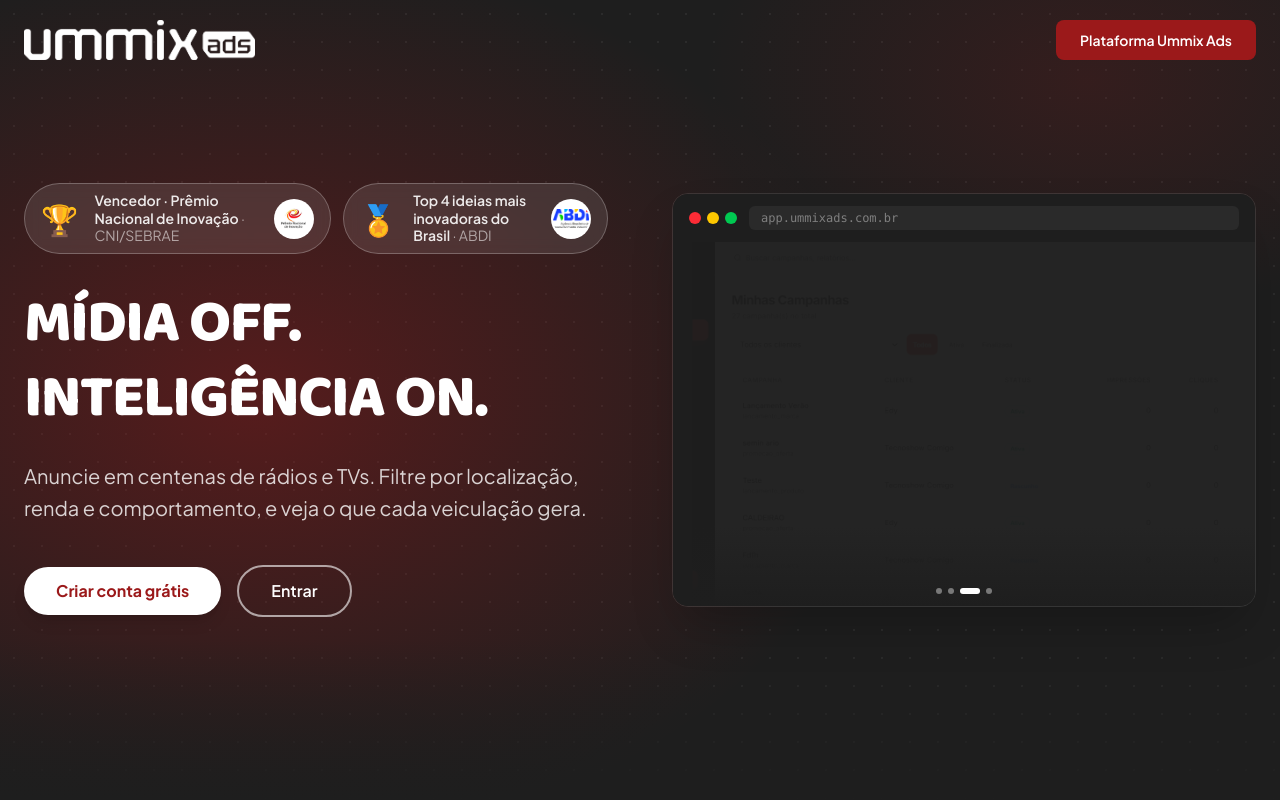
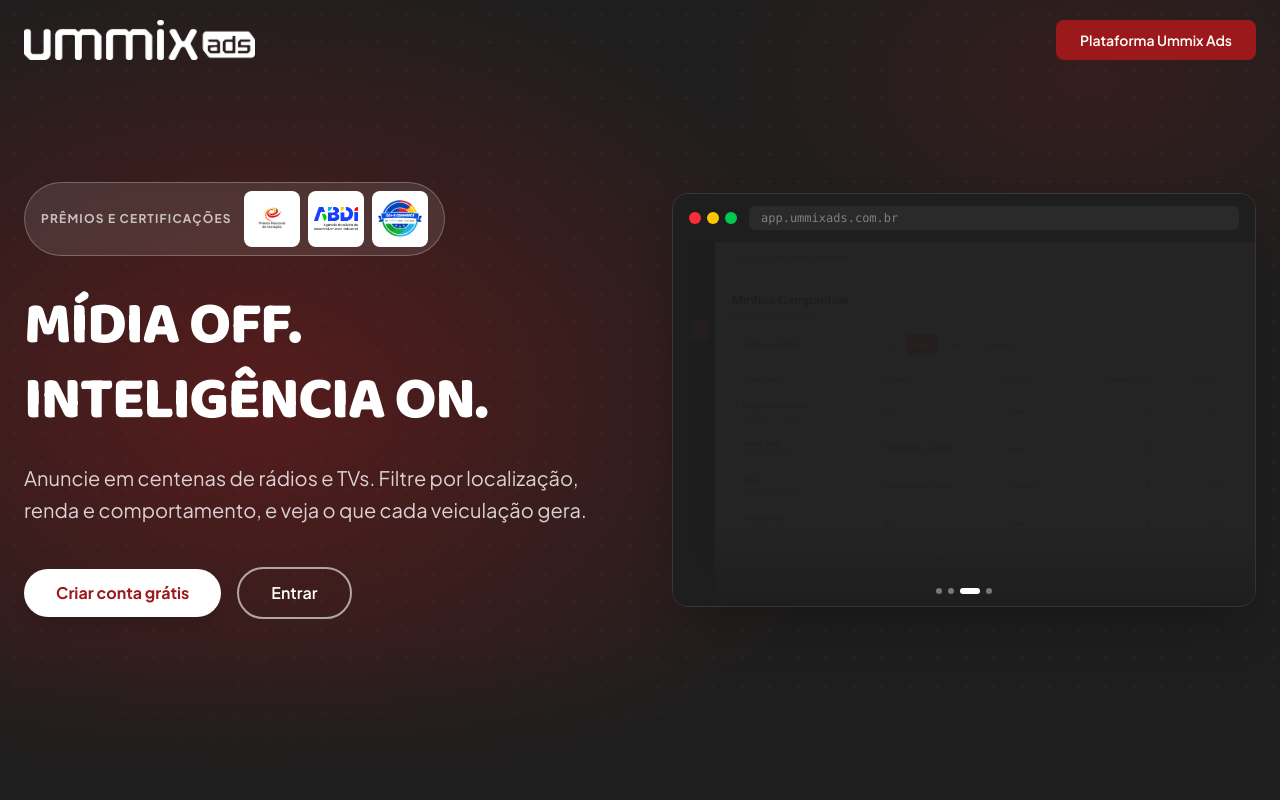
Before and after one commit to Arynelson/Ummix_landing, a React (Vite) app: page / in a window 1280 px wide. Shown: the top 800 px of the page. Built offline with nearby package versions, Linux system fonts and the light colour scheme.

Commit message:
Consolidate Hero award badges into a single Prêmios e Certificações card

```diff
--- a/src/components/Hero.jsx
+++ b/src/components/Hero.jsx
@@ -1,6 +1,79 @@
+import { useState } from 'react'
 import { motion } from 'framer-motion'
 import BrowserFrame from './BrowserFrame'
 import { PLATFORM_SIGNUP, PLATFORM_LOGIN } from '../constants/urls'
+
+const AWARDS = [
+  {
+    id: 'cni',
+    src: '/assets/cni_premio_inovacao.jpg',
+    alt: 'Prêmio Nacional de Inovação',
+    label: 'Vencedor · Prêmio Nacional de Inovação · CNI/SEBRAE',
+    href: 'https://www.premiodeinovacao.com.br/vencedores/',
+  },
+  {
+    id: 'abdi',
+    src: '/assets/Logo_ABDI_Principal .png',
+    alt: 'ABDI - Desafio Nacional de Inovação',
+    label: 'Top 4 ideias mais inovadoras do Brasil · ABDI',
+    href: 'https://curicaca.abdi.com.br/',
+  },
+  {
+    id: 'go-ecommerce',
+    src: '/assets/Selo_GO+E-commerce.png',
+    alt: 'Certificação GO E-commerce',
+    label: 'Certificação GO E-commerce',
+    href: 'https://comunicacao.ielgoias.com.br/go-ecommerce',
+  },
+]
+
+function AwardsCard() {
+  const [activeId, setActiveId] = useState(null)
+
+  const handleLogoClick = (e, award) => {
+    // On touch devices there's no hover, so the first tap only reveals
+    // the tooltip; a second tap on an already-active logo navigates.
+    if (activeId !== award.id) {
+      e.preventDefault()
+      setActiveId(award.id)
+    }
+  }
+
+  return (
+    <div className="inline-flex items-center gap-3 bg-white/10 backdrop-blur border border-white/25 rounded-full px-4 py-2">
+      <span className="text-[10px] md:text-xs font-bold tracking-widest uppercase text-white/70 whitespace-nowrap">
+        Prêmios e Certificações
+      </span>
+      <div className="flex items-center gap-2">
+        {AWARDS.map((award) => (
+          <div key={award.id} className="relative">
+            {activeId === award.id && (
+              <div className="absolute bottom-full left-1/2 -translate-x-1/2 mb-2 w-max max-w-[220px] px-3 py-2 rounded-lg bg-ummix-dark border border-white/15 text-[11px] leading-snug text-white text-center shadow-lg pointer-events-none z-20">
+                {award.label}
+                <div className="absolute top-full left-1/2 -translate-x-1/2 w-2 h-2 bg-ummix-dark border-r border-b border-white/15 rotate-45 -mt-1" />
+              </div>
+            )}
+            <a
+              href={award.href}
+              target="_blank"
+              rel="noopener noreferrer"
+              onMouseEnter={() => setActiveId(award.id)}
+              onMouseLeave={() => setActiveId((current) => (current === award.id ? null : current))}
+              onClick={(e) => handleLogoClick(e, award)}
+              className="flex items-center justify-center w-10 h-10 md:w-14 md:h-14 rounded-lg bg-white p-1.5 transition-transform hover:scale-105 cursor-pointer"
+            >
+              <img
+                src={award.src}
+                alt={award.alt}
+                className="max-w-full max-h-full object-contain"
+              />
+            </a>
+          </div>
+        ))}
+      </div>
+    </div>
+  )
+}
 
 export default function Hero() {
   return (
@@ -38,48 +111,12 @@
 
             {/* Award badges */}
             <motion.div
-              className="flex gap-3 justify-center lg:justify-start mb-8"
+              className="flex justify-center lg:justify-start mb-8"
               initial={{ opacity: 0, y: -16 }}
               animate={{ opacity: 1, y: 0 }}
               transition={{ duration: 0.6, ease: 'easeOut' }}
             >
-              <a
-                href="https://www.premiodeinovacao.com.br/vencedores/"
-                target="_blank"
-                rel="noopener noreferrer"
-                className="inline-flex items-center gap-4 bg-white/10 hover:bg-white/20 backdrop-blur border border-white/25 rounded-full pl-4 pr-4 py-2 transition-all hover:scale-105 cursor-pointer"
-              >
-                <span className="text-3xl">🏆</span>
-                <span className="text-sm font-semibold text-white/90 leading-tight">
-                  Vencedor · Prêmio Nacional de Inovação
-                  <span className="text-white/55 font-normal"> · CNI/SEBRAE</span>
-                </span>
-                <img
-                  src="/assets/cni_premio_inovacao.jpg"
-                  alt="Prêmio Nacional de Inovação"
-                  className="h-10 w-10 rounded-full object-cover object-top"
-                />
-              </a>
-
-              <a
-                href="https://curicaca.abdi.com.br/"
-                target="_blank"
-                rel="noopener noreferrer"
-                className="inline-flex items-center gap-4 bg-white/10 hover:bg-white/20 backdrop-blur border border-white/25 rounded-full pl-4 pr-4 py-2 transition-all hover:scale-105 cursor-pointer"
-              >
-                <span className="text-3xl">🏅</span>
-                <span className="text-sm font-semibold text-white/90 leading-tight">
-                 Top 4 ideias mais inovadoras do Brasil
-                  <span className="text-white/55 font-normal"> · ABDI</span>
-                </span>
-                <img
-                  src="/assets/Logo_ABDI_Principal .png"
-                  alt="ABDI - Desafio Nacional de Inovação"
-                  className="h-10 w-auto max-w-10 rounded-full object-contain bg-white p-0.5"
-                />
-              </a>
-
-
+              <AwardsCard />
             </motion.div>
 
             <motion.h1
```
